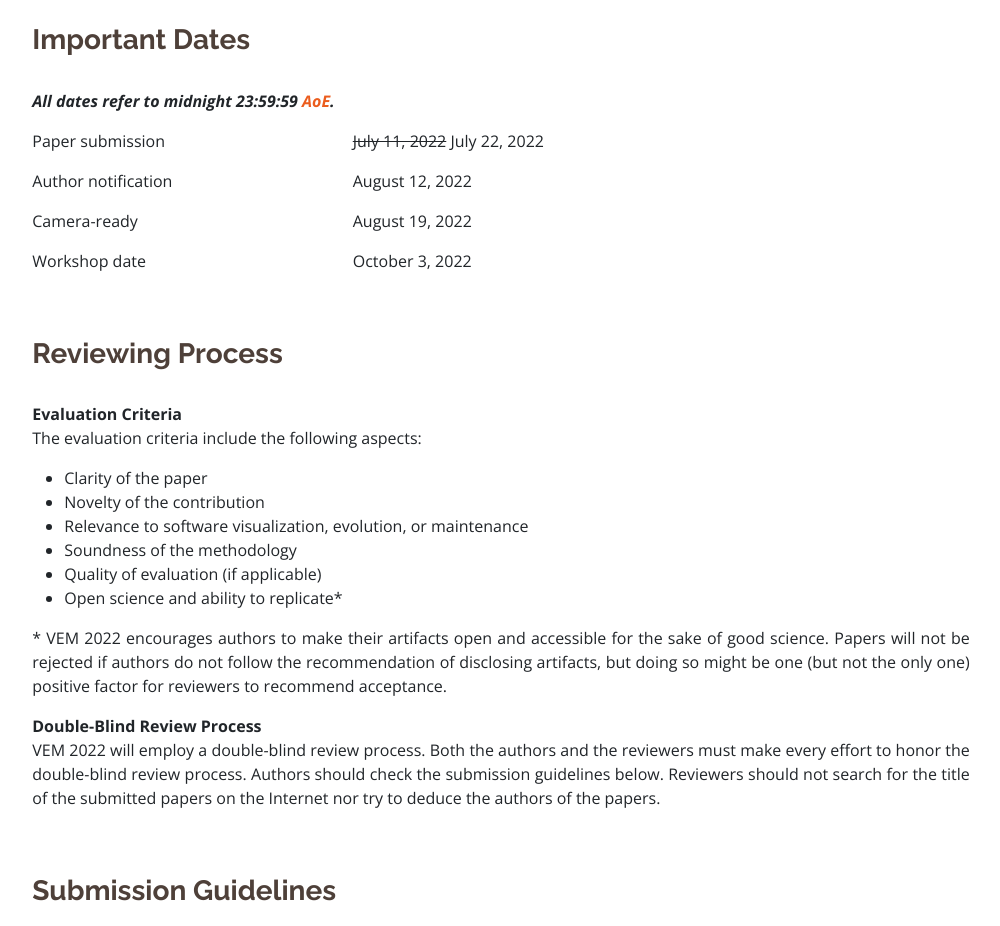
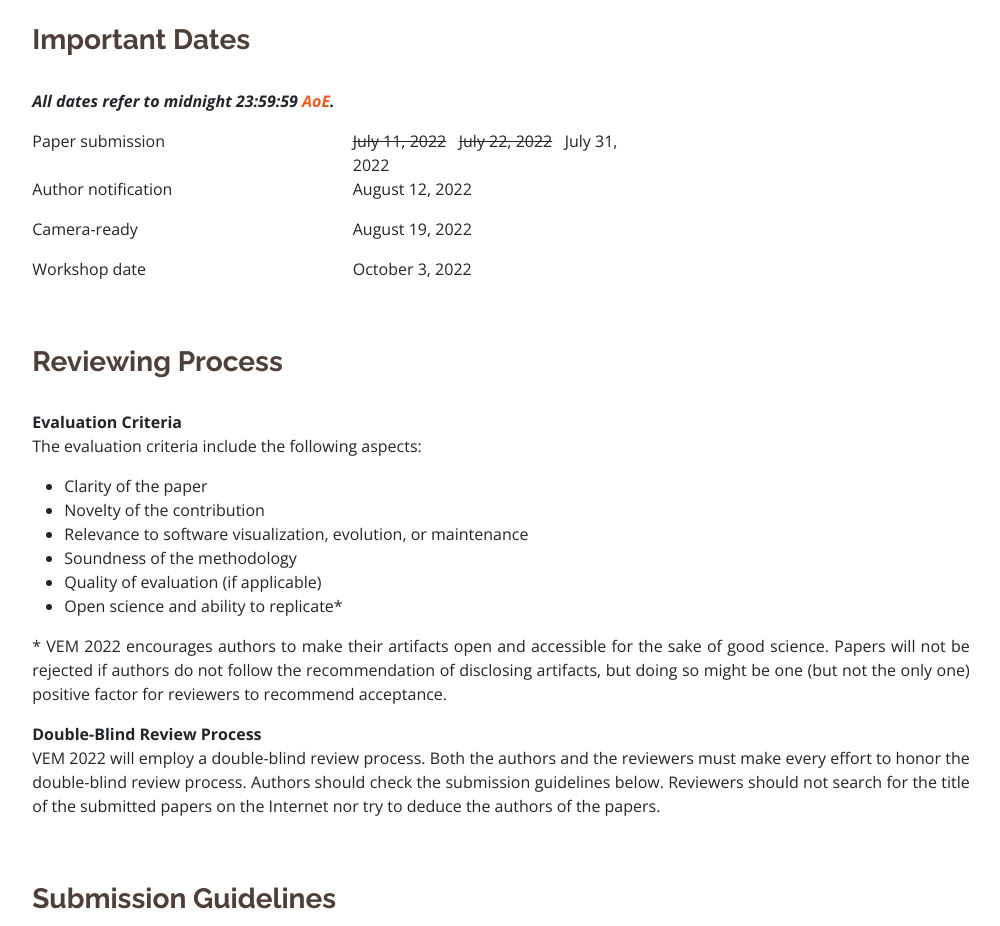
Before and after one commit to vemworkshop/vem2022, a plain HTML site: page callForPapers.html in a window 1280 px wide. Shown: the part 1300-2226 px from the top of the page, without its empty margins (139-1139 px from the left). Drawn offline with nearby package versions, Linux system fonts and the light colour scheme.

Commit message:
New deadline

```diff
--- a/callForPapers.html
+++ b/callForPapers.html
@@ -187,7 +187,7 @@
                     <p>Paper submission</p>
                   </div>
                   <div class="col-md-4">
-                    <s>July 11, 2022</s> July 22, 2022
+                    <s>July 11, 2022</s> &nbsp <s>July 22, 2022</s> &nbsp July 31, 2022
                   </div>
                 </div>
                 <div class="row schedule-item">
```
Also changed, not shown: index.html (+1 -1 lines).
